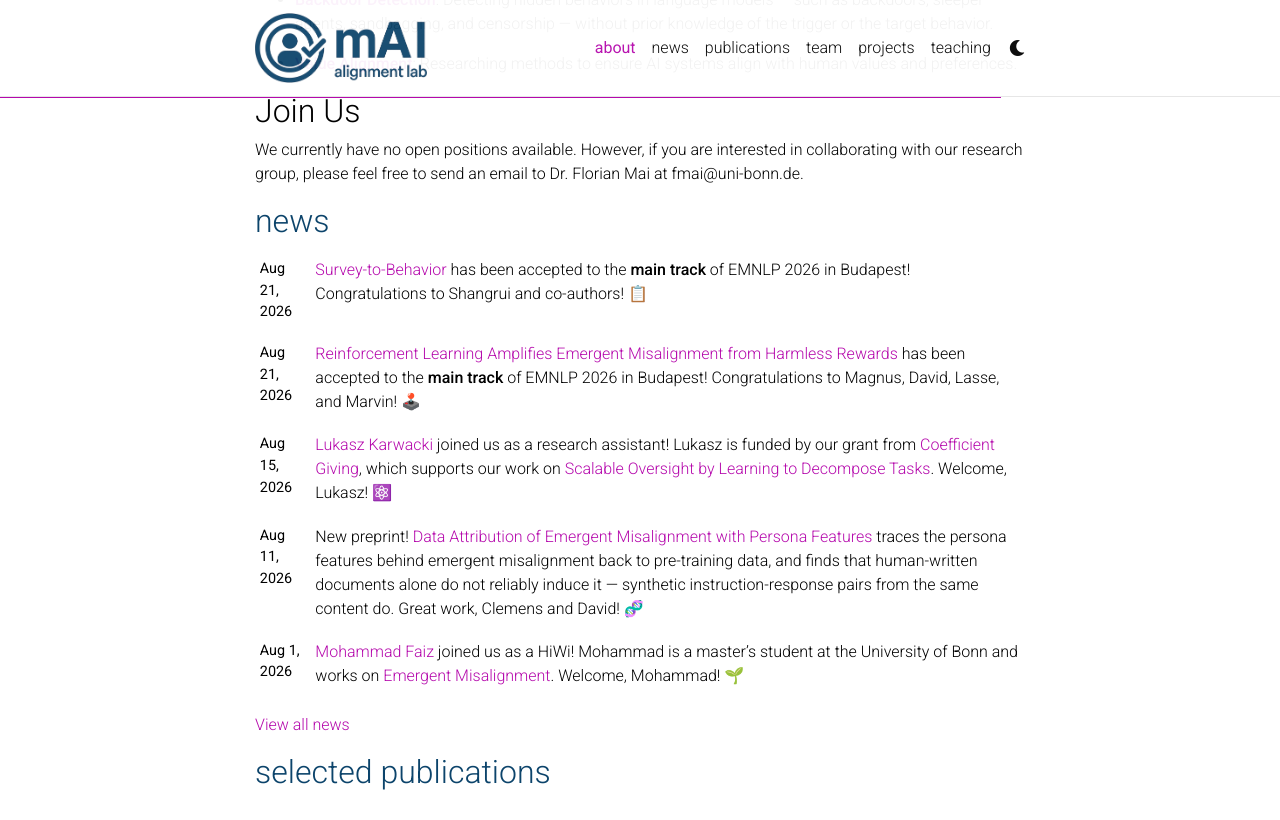
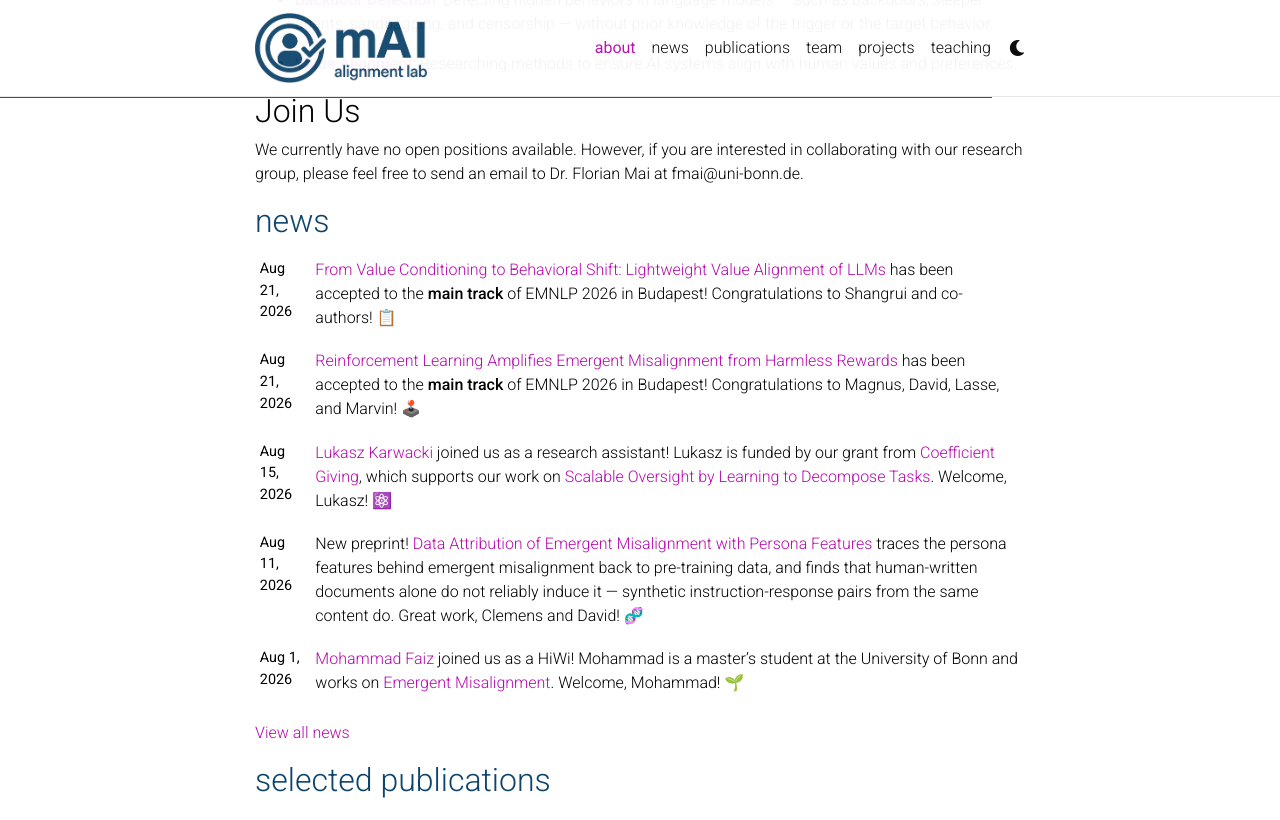
Before and after one commit to mAI-alignment/mAI-alignment.github.io, a Jekyll site: the page built from _pages/about.md, in a window 1280 px wide and 900 px high, scrolled down 602 px, cut to the strip 0-820 px from the top of the window. Built offline with Jekyll 4.4.1, drawn with Linux system fonts in a browser that asks for light colours; comment, search, counter and statistics services are not loaded; a style sheet for code colours, icons or effects is not loaded.

Commit message:
Use the camera-ready title for Shangrui's EMNLP paper
Survey-to-Behavior: Downstream Alignment of Human Values in LLMs via
Survey Questions -> From Value Conditioning to Behavioral Shift:
Lightweight Value Alignment of LLMs.

Updated in the bibliography, the value alignment project page (synopsis
and outputs) and the acceptance news item. The August 2025 news item
announcing the preprint keeps the old title, since that is what the
paper was called when it was posted.

Co-Authored-By: Claude Opus 5 (1M context) <noreply@anthropic.com>

```diff
--- a/_bibliography/papers.bib
+++ b/_bibliography/papers.bib
@@ -231,7 +231,7 @@
 }
 
 @inproceedings{nie2026surveybehavior,
-  title={Survey-to-Behavior: Downstream Alignment of Human Values in LLMs via Survey Questions},
+  title={From Value Conditioning to Behavioral Shift: Lightweight Value Alignment of {LLMs}},
   author={Shangrui Nie and Florian Mai and David Kacz{\'e}r and Charles Welch and Zhixue Zhao and Lucie Flek},
   booktitle={Proceedings of the 2026 Conference on Empirical Methods in Natural Language Processing (EMNLP)},
   year={2026},
--- a/_projects/value-alignment.md
+++ b/_projects/value-alignment.md
@@ -9,7 +9,7 @@ category: ongoing
 
 ### Synopsis
 
-*Value Alignment* tackles the challenge of steering language models so their behaviour follows a **specified human value profile**, such as one defined by the Schwartz Value Theory. A core question is whether these values manifest **consistently in out-of-domain evaluations**. Our current work explores a simple approach: fine-tuning models on value survey responses to induce the desired value system, as introduced in our [Survey-to-Behavior paper](https://arxiv.org/abs/2508.11414).
+*Value Alignment* tackles the challenge of steering language models so their behaviour follows a **specified human value profile**, such as one defined by the Schwartz Value Theory. A core question is whether these values manifest **consistently in out-of-domain evaluations**. Our current work explores a simple approach: fine-tuning models on value survey responses to induce the desired value system, as introduced in our paper [From Value Conditioning to Behavioral Shift](https://arxiv.org/abs/2508.11414).
 
 <div class="row justify-content-sm-center">
     <div class="col-sm-6 mt-3 mt-md-0">
@@ -22,4 +22,4 @@ category: ongoing
 
 ### Outputs
 
-* **EMNLP 2026:** Survey-to-Behavior: Downstream Alignment of Human Values in LLMs via Survey Questions [(paper)](https://arxiv.org/abs/2508.11414)
+* **EMNLP 2026:** From Value Conditioning to Behavioral Shift: Lightweight Value Alignment of LLMs [(paper)](https://arxiv.org/abs/2508.11414)
```
Also changed, not shown: _news/2026-08-21-survey-to-behavior-emnlp.md (+1 -1 lines).
